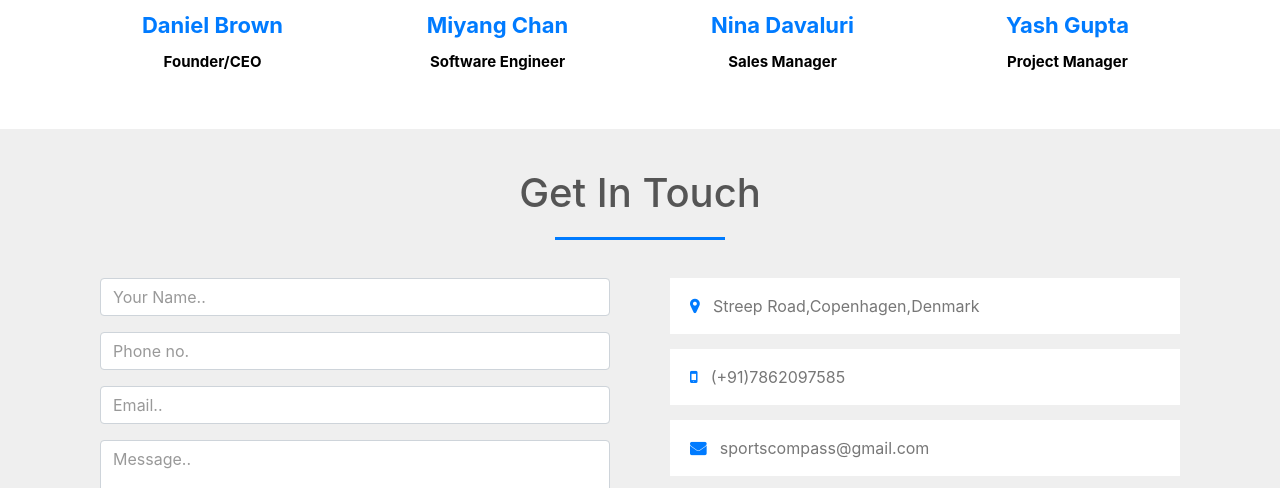
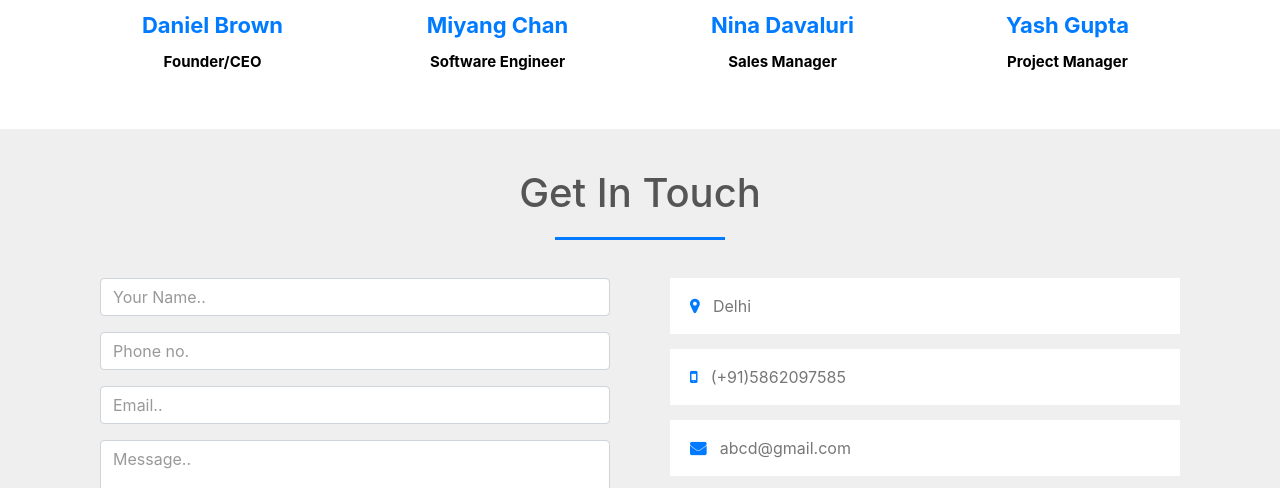
Before and after one commit to ritik2898/ecomerce, a plain HTML site: page index.html in a window 1280 px wide. Shown: the part 5145-5633 px from the top of the page. Drawn offline with nearby package versions, Linux system fonts and the light colour scheme.

Commit message:
Update index.html

```diff
--- a/index.html
+++ b/index.html
@@ -1000,9 +1000,9 @@ We hope you enjoy our products as much as we enjoy offering them to you. If you
 				</form>
 			</div>
 			<div class="col-md-6 contact-info">
-				<div class="follow"><b><i class="fa fa-map-marker"></i>  </b>Streep Road,Copenhagen,Denmark</div>
-				<div class="follow"><b><i class="fa fa-mobile"></i>  </b>(+91)7862097585</div>
-				<div class="follow"><b><i class="fa fa-envelope"></i>  </b>sportscompass@gmail.com</div>
+				<div class="follow"><b><i class="fa fa-map-marker"></i>  </b>Delhi</div>
+				<div class="follow"><b><i class="fa fa-mobile"></i>  </b>(+91)5862097585</div>
+				<div class="follow"><b><i class="fa fa-envelope"></i>  </b>abcd@gmail.com</div>
 
 
 				<div class="follow"><label><b>Get Social </b></label>
```
